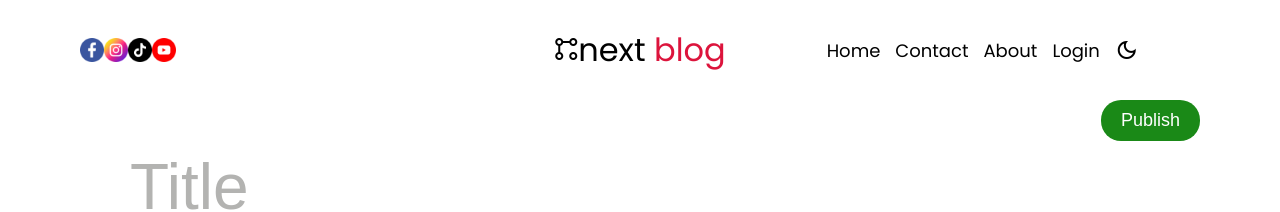
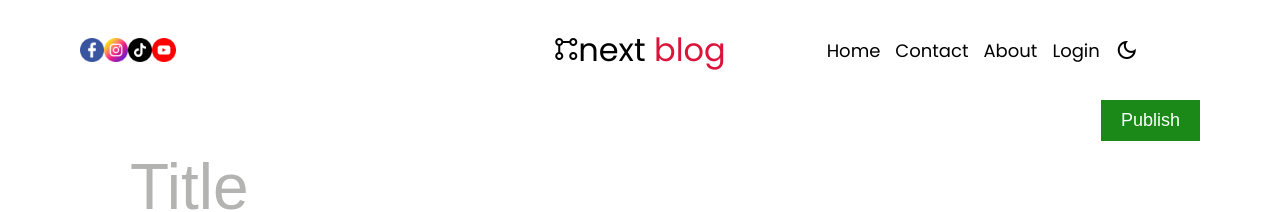
Before and after one commit to FREDVUNI/next-blog, a Next.js app: page /write in a window 1280 px wide. Shown: the top 212 px of the page. Built offline with nearby package versions, Linux system fonts and the light colour scheme.

Commit message:
chore: remove border radius from button

```diff
--- a/src/app/write/writePage.module.css
+++ b/src/app/write/writePage.module.css
@@ -77,6 +77,6 @@
   background-color: #1a8917;
   color: white;
   cursor: pointer;
-  border-radius: 20px;
+  /* border-radius: 20px; */
   font-size: 18px;
 }
```
